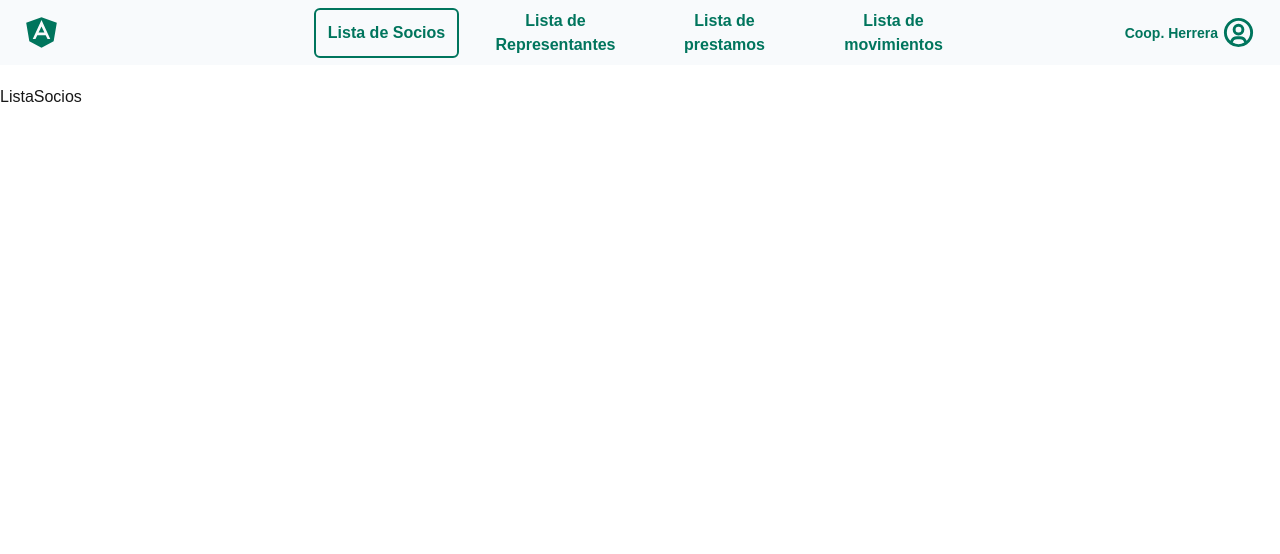
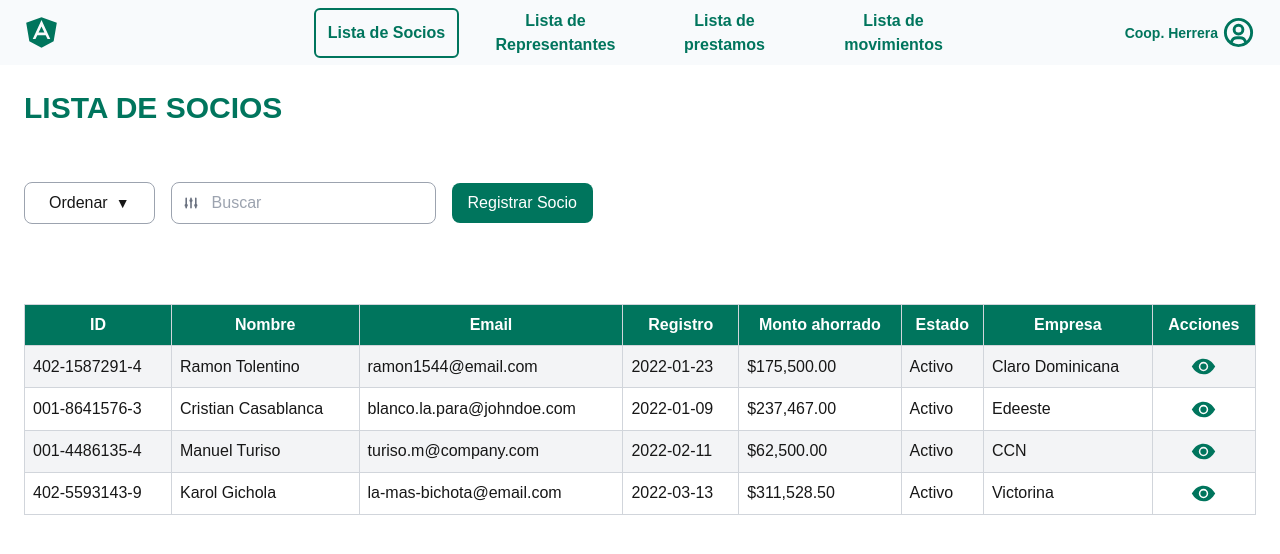
Before and after one commit to Dariyank/CoopeSoft, a Next.js app: page /ListaSocios in a window 1280 px wide. Shown: the top 554 px of the page. Built offline with nearby package versions, Linux system fonts and the light colour scheme.

Commit message:
Modificacion de la vista Lista de Socios y sus vistas dependientes

```diff
--- /dev/null
+++ b/app/ListaSocios/RegistrarSocio/page.tsx
@@ -0,0 +1,9 @@
+import React from 'react'
+
+const RegistrarSocio = () => {
+  return (
+    <div>RegistrarSocio</div>
+  )
+}
+
+export default RegistrarSocio
--- /dev/null
+++ b/app/ListaSocios/[id]/page.tsx
@@ -0,0 +1,20 @@
+"use client";
+
+import { useParams } from "next/navigation"; // Para obtener parámetros dinámicos
+
+const DetallesSocio = () => {
+  const { id } = useParams(); // Extrae el `id` desde la URL
+
+  // Decodificar el parámetro `id` para manejar espacios y otros caracteres especiales
+  const nombreDecodificado = id ? decodeURIComponent(String(id)) : "";
+
+  return (
+    <div>
+      <h1>Detalles del Socio</h1>
+      <p>{nombreDecodificado}</p>
+      {/* Aquí puedes mostrar más detalles sobre el socio */}
+    </div>
+  );
+};
+
+export default DetallesSocio;
--- a/app/ListaSocios/page.tsx
+++ b/app/ListaSocios/page.tsx
@@ -1,9 +1,229 @@
-import React from 'react'
+"use client";
+
+import React, { useState, useEffect, useRef } from "react";
+import { HiAdjustments } from "react-icons/hi";
+import { IoEyeSharp } from "react-icons/io5";
+import Link from "next/link";
+
+interface Socio {
+  id: string;
+  nombre: string;
+  email: string;
+  registro: string;
+  montoAhorrado: number;
+  estado: string;
+  empresa: string;
+}
 
 const ListaSocios = () => {
+  const [socios, setSocios] = useState<Socio[]>([
+    {
+      id: "402-1587291-4",
+      nombre: "Ramon Tolentino",
+      email: "ramon1544@email.com",
+      registro: "2022-01-23",
+      montoAhorrado: 175500,
+      estado: "Activo",
+      empresa: "Claro Dominicana",
+    },
+    {
+      id: "001-8641576-3",
+      nombre: "Cristian Casablanca",
+      email: "blanco.la.para@johndoe.com",
+      registro: "2022-01-09",
+      montoAhorrado: 237467,
+      estado: "Activo",
+      empresa: "Edeeste",
+    },
+    {
+      id: "001-4486135-4",
+      nombre: "Manuel Turiso",
+      email: "turiso.m@company.com",
+      registro: "2022-02-11",
+      montoAhorrado: 62500,
+      estado: "Activo",
+      empresa: "CCN",
+    },
+    {
+      id: "402-5593143-9",
+      nombre: "Karol Gichola",
+      email: "la-mas-bichota@email.com",
+      registro: "2022-03-13",
+      montoAhorrado: 311528.5,
+      estado: "Activo",
+      empresa: "Victorina",
+    },
+  ]);
+
+  const [search, setSearch] = useState("");
+  const [sortOrder, setSortOrder] = useState<"asc" | "desc" | "id">("asc");
+  const [isMenuOpen, setIsMenuOpen] = useState(false);
+  const menuRef = useRef<HTMLDivElement>(null); // Referencia para el menú
+
+  // Cerrar el menú si se hace clic fuera de él
+  useEffect(() => {
+    const handleClickOutside = (event: MouseEvent) => {
+      if (menuRef.current && !menuRef.current.contains(event.target as Node)) {
+        setIsMenuOpen(false);
+      }
+    };
+
+    document.addEventListener("mousedown", handleClickOutside);
+    return () => document.removeEventListener("mousedown", handleClickOutside);
+  }, []);
+
+  // Función para manejar el cambio en el input de búsqueda
+  const handleSearchChange = (e: React.ChangeEvent<HTMLInputElement>) => {
+    setSearch(e.target.value);
+  };
+
+  // Función para ordenar los datos
+  const handleSort = (criteria: "asc" | "desc" | "id") => {
+    const sorted = [...socios].sort((a, b) => {
+      if (criteria === "id") return a.id.localeCompare(b.id);
+      if (criteria === "asc") return a.montoAhorrado - b.montoAhorrado;
+      return b.montoAhorrado - a.montoAhorrado;
+    });
+
+    setSortOrder(criteria); // Actualiza el estado de `sortOrder`
+    setSocios(sorted);
+  };
+
+  // Filtrar los datos según la búsqueda
+  const filteredSocios = socios.filter((socio) =>
+    Object.values(socio).some((value) =>
+      value.toString().toLowerCase().includes(search.toLowerCase())
+    )
+  );
+
+  // Toggle menú de ordenamiento
+  const toggleMenu = () => setIsMenuOpen((prev) => !prev);
+
   return (
-    <div>ListaSocios</div>
-  )
-}
+    <div>
+      <div className="px-6 uppercase font-extrabold text-[30px] text-[#00755D]">
+        <h3>Lista de Socios</h3>
+      </div>
 
-export default ListaSocios
+      {/* Controles */}
+      <div className="flex items-center gap-4 p-6 mt-7 bg-white rounded-lg">
+        {/* Botón Ordenar */}
+        <div className="relative" ref={menuRef}>
+          <button
+            onClick={toggleMenu}
+            className="flex items-center gap-2 px-6 py-2 border border-gray-400 rounded-lg hover:bg-gray-100"
+          >
+            Ordenar <span className="text-sm">▼</span>
+          </button>
+
+          {isMenuOpen && (
+            <div
+              className="absolute left-0 z-10 mt-2 w-56 origin-top-right rounded-md bg-white shadow-lg ring-1 ring-black/5 focus:outline-none"
+              role="menu"
+              aria-orientation="vertical"
+              aria-labelledby="menu-button"
+            >
+              <div className="py-1 " role="none">
+                <button
+                  onClick={() => handleSort("asc")}
+                  className={`block px-4 py-2 text-sm ${
+                    sortOrder === "asc" ? "font-bold" : "text-gray-700 hover:bg-gray-100"
+                  }`}
+                  role="menuitem"
+                >
+                  Ascendente
+                </button>
+                <button
+                  onClick={() => handleSort("desc")}
+                  className={`block px-4 py-2 text-sm ${
+                    sortOrder === "desc" ? "font-bold" : "text-gray-700 hover:bg-gray-100"
+                  }`}
+                  role="menuitem"
+                >
+                  Descendente
+                </button>
+                <button
+                  onClick={() => handleSort("id")}
+                  className={`block px-4 py-2 text-sm ${
+                    sortOrder === "id" ? "font-bold" : "text-gray-700 hover:bg-gray-100"
+                  }`}
+                  role="menuitem"
+                >
+                  ID
+                </button>
+              </div>
+            </div>
+          )}
+        </div>
+
+        {/* Input de Búsqueda */}
+        <div className="relative">
+          <span className="absolute left-3 top-1/2 transform -translate-y-1/2 text-gray-500">
+            <HiAdjustments />
+          </span>
+          <input
+            type="text"
+            placeholder="Buscar"
+            value={search}
+            onChange={handleSearchChange}
+            className="pl-10 pr-4 py-2 border border-gray-400 rounded-lg focus:outline-none focus:ring focus:ring-gray-300"
+          />
+        </div>
+
+        {/* Botón Registrar Socio */}
+        <Link
+          href="/ListaSocios/RegistrarSocio"
+          className="px-4 py-2 bg-[#00755D] text-white rounded-lg hover:bg-[#e6be31] flex items-center justify-center"
+        >
+          Registrar Socio
+        </Link>
+      </div>
+
+      {/* Tabla */}
+      <div className="overflow-x-auto p-6 mt-8">
+        <table className="w-full border-collapse border border-gray-300">
+          <thead className="bg-[#00755D] text-white">
+            <tr>
+              <th className="p-2 border border-gray-300">ID</th>
+              <th className="p-2 border border-gray-300">Nombre</th>
+              <th className="p-2 border border-gray-300">Email</th>
+              <th className="p-2 border border-gray-300">Registro</th>
+              <th className="p-2 border border-gray-300">Monto ahorrado</th>
+              <th className="p-2 border border-gray-300">Estado</th>
+              <th className="p-2 border border-gray-300">Empresa</th>
+              <th className="p-2 border border-gray-300">Acciones</th>
+            </tr>
+          </thead>
+          <tbody>
+            {filteredSocios.map((socio, index) => (
+              <tr
+                key={index}
+                className={index % 2 === 0 ? "bg-gray-100" : "bg-white"}
+              >
+                <td className="p-2 border border-gray-300">{socio.id}</td>
+                <td className="p-2 border border-gray-300">{socio.nombre}</td>
+                <td className="p-2 border border-gray-300">{socio.email}</td>
+                <td className="p-2 border border-gray-300">{socio.registro}</td>
+                <td className="p-2 border border-gray-300">
+                  {socio.montoAhorrado.toLocaleString("en-US", {
+                    style: "currency",
+                    currency: "USD",
+                  })}
+                </td>
+                <td className="p-2 border border-gray-300">{socio.estado}</td>
+                <td className="p-2 border border-gray-300">{socio.empresa}</td>
+                <td className="p-2 border border-gray-300 text-center">
+                  <Link href={`/ListaSocios/${socio.nombre}`} className="text-[#00755D] hover:text-[#e6be31]">
+                      <IoEyeSharp className="inline-block" size={25}  />
+                  </Link>
+                </td>
+              </tr>
+            ))}
+          </tbody>
+        </table>
+      </div>
+    </div>
+  );
+};
+
+export default ListaSocios;
```
